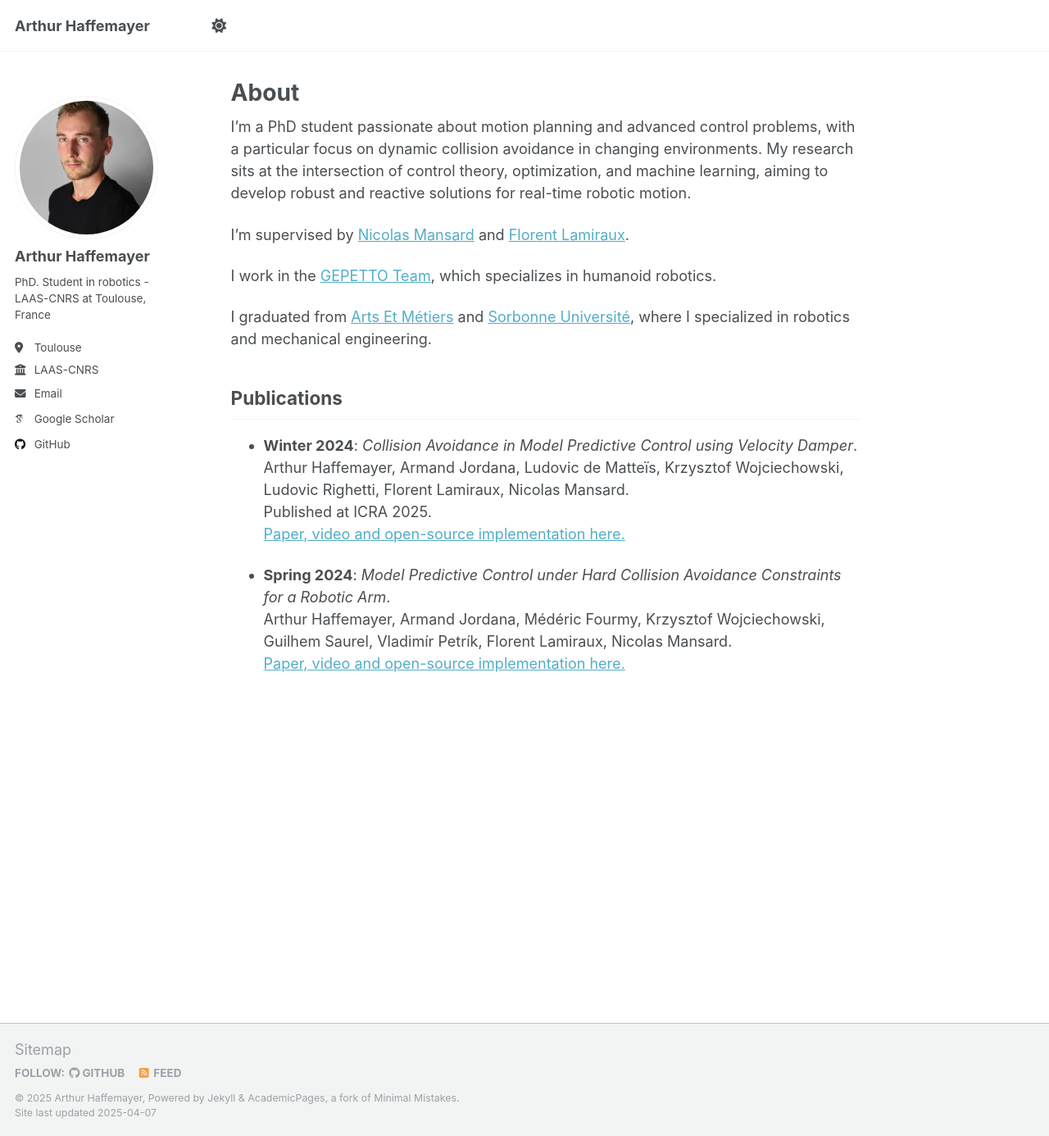
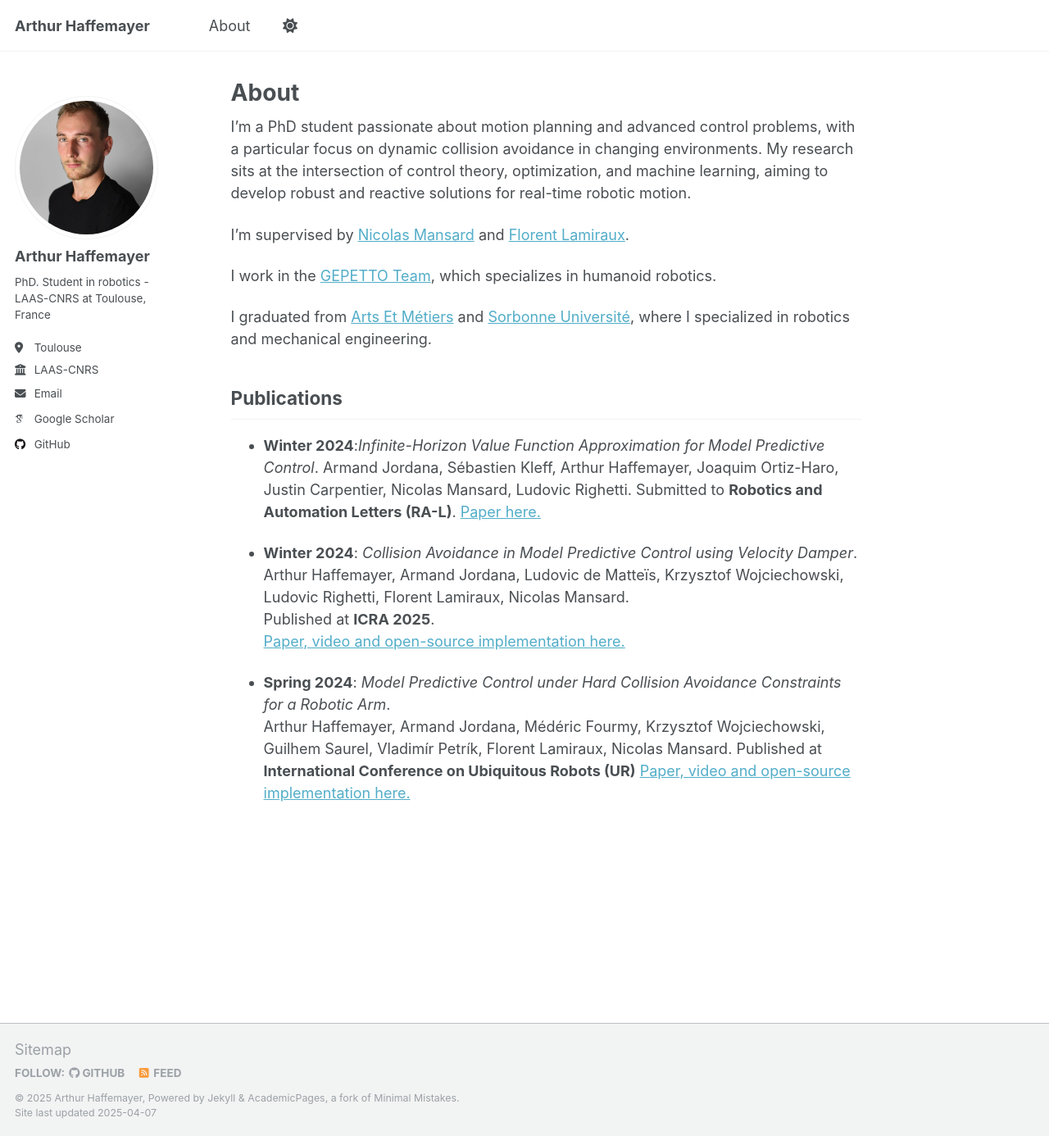
Before and after one commit to ahaffemayer/ahaffemayer.github.io, a Jekyll site: the page built from _pages/about.md, in a window 1280 px wide and 1386 px high. Shown: the whole window at 82% size. Built offline with Jekyll 4.4.1, drawn with Linux system fonts in a browser that asks for light colours; some web fonts are replaced.

Commit message:
adding publi

```diff
--- a/_data/navigation.yml
+++ b/_data/navigation.yml
@@ -8,8 +8,8 @@
 #      Markdown formatted page while the second is generated using JSON.
 
 main:
-  # - title: "Publications"
-  #   url: /publications/
+  - title: "About"
+    url: /about/
 
   # - title: "Talks"
   #   url: /talks/
--- a/_pages/about.md
+++ b/_pages/about.md
@@ -17,11 +17,14 @@ I graduated from [Arts Et Métiers](https://artsetmetiers.fr/en) and [Sorbonne U
 
 ## Publications
 
+- **Winter 2024**:*Infinite-Horizon Value Function Approximation for Model Predictive Control*.
+Armand Jordana, Sébastien Kleff, Arthur Haffemayer, Joaquim Ortiz-Haro, Justin Carpentier, Nicolas Mansard, Ludovic Righetti. Submitted to **Robotics and Automation Letters (RA-L)**. [Paper here.](https://arxiv.org/pdf/2502.06760)
+
 - **Winter 2024**: *Collision Avoidance in Model Predictive Control using Velocity Damper*.
   Arthur Haffemayer, Armand Jordana, Ludovic de Matteïs, Krzysztof Wojciechowski, Ludovic Righetti, Florent Lamiraux, Nicolas Mansard.
-  Published at ICRA 2025.
+  Published at **ICRA 2025**.
   [Paper, video and open-source implementation here.](https://gepettoweb.laas.fr/articles/haffemayer2025.html)
 
 - **Spring 2024**: *Model Predictive Control under Hard Collision Avoidance Constraints for a Robotic Arm*.
-  Arthur Haffemayer, Armand Jordana, Médéric Fourmy, Krzysztof Wojciechowski, Guilhem Saurel, Vladimír Petrík, Florent Lamiraux, Nicolas Mansard.
+  Arthur Haffemayer, Armand Jordana, Médéric Fourmy, Krzysztof Wojciechowski, Guilhem Saurel, Vladimír Petrík, Florent Lamiraux, Nicolas Mansard. Published at **International Conference on Ubiquitous Robots (UR)**
   [Paper, video and open-source implementation here.](https://gepettoweb.laas.fr/articles/haffemayer2024.html)
```
